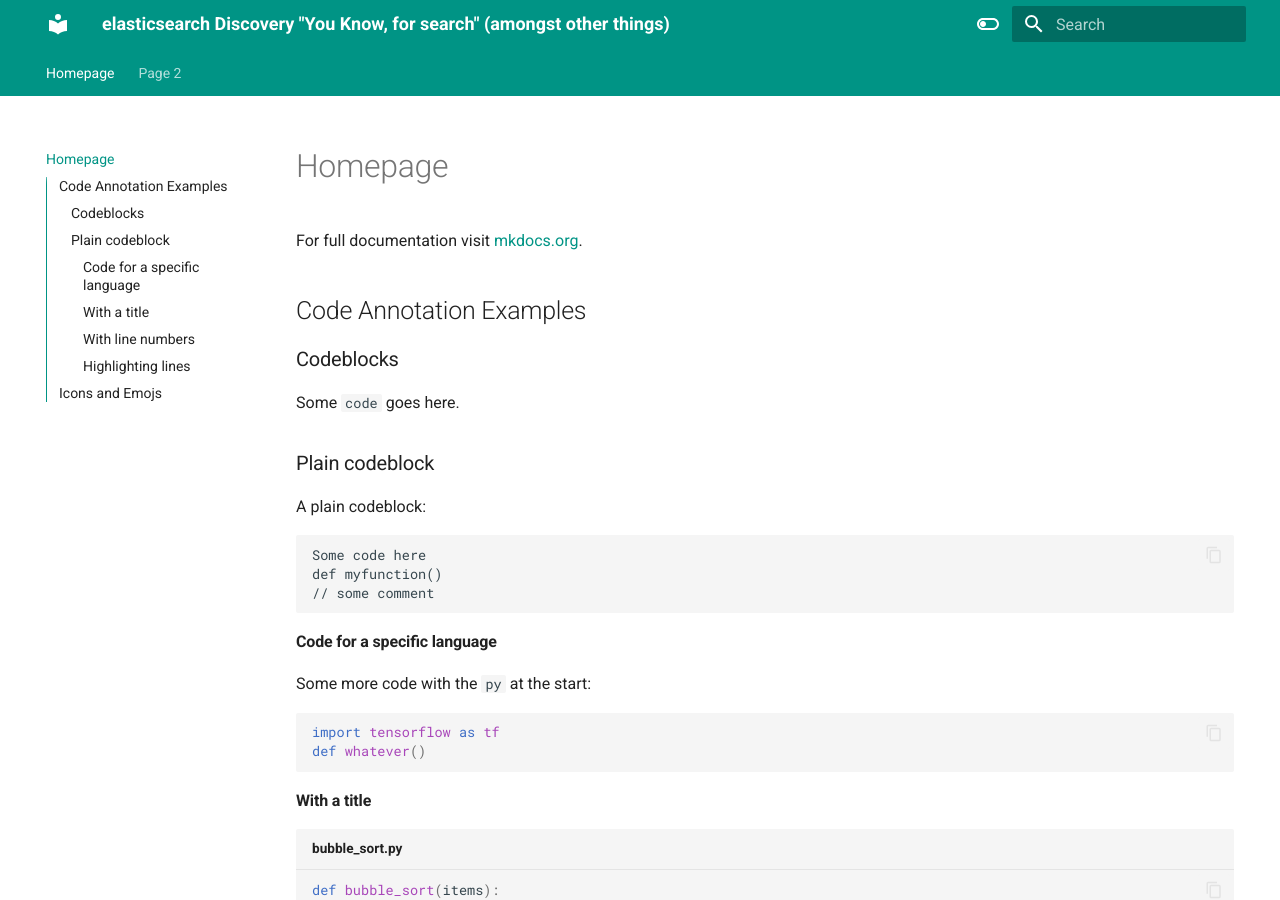
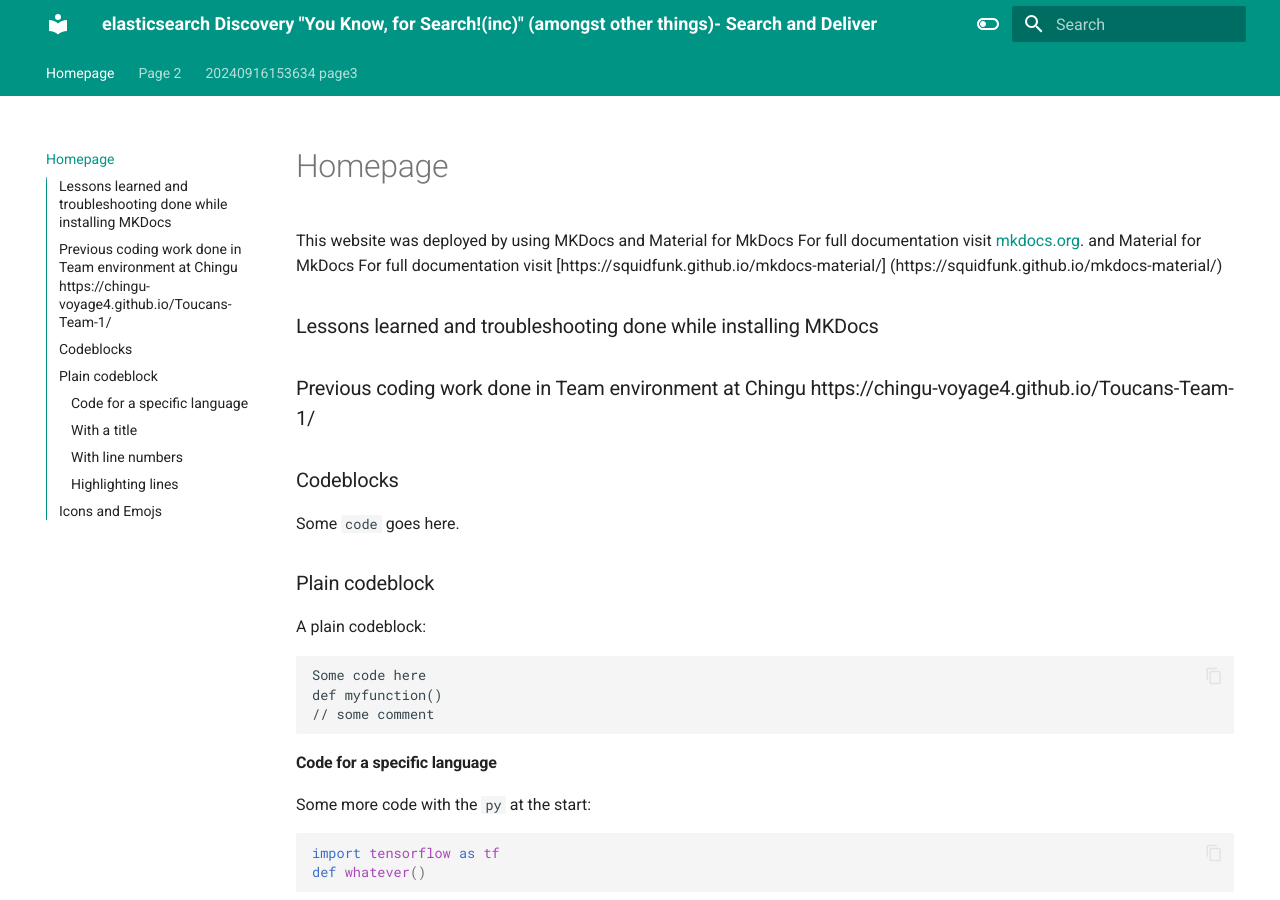
Before and after one commit to dirkduplooy/Elasticsearch, an MkDocs documentation site: the page built from docs/index.md, in a window 1280 px wide and 900 px high. Built offline with MkDocs 1.6.1 and Material for MkDocs 9.7.7, drawn with Linux system fonts in a browser that asks for light colours; emoji names are drawn with the system emoji font.

Commit message:
Appended files with Zettlr

```diff
--- a/docs/index.md
+++ b/docs/index.md
@@ -1,8 +1,12 @@
 # Homepage
+This website was deployed by using MKDocs and Material for MkDocs
+For full documentation visit [mkdocs.org](https://www.mkdocs.org).
+and Material for MkDocs
+For full documentation visit [https://squidfunk.github.io/mkdocs-material/] (https://squidfunk.github.io/mkdocs-material/)
+### Lessons learned and troubleshooting done while installing MKDocs
 
-For full documentation visit [mkdocs.org](https://www.mkdocs.org).
+### Previous coding work done in Team environment at Chingu https://chingu-voyage4.github.io/Toucans-Team-1/
 
-## Code Annotation Examples
 
 ### Codeblocks
 
--- a/mkdocs.yml
+++ b/mkdocs.yml
@@ -1,4 +1,4 @@
-site_name: elasticsearch Discovery "You Know, for search" (amongst other things)
+site_name: elasticsearch Discovery "You Know, for Search!(inc)" (amongst other things)- Search and Deliver
 site_url: https://dirkduplooy.github.io/elasticsearch/
 theme:
   name: material
```
Also changed, not shown: docs/20240916153634-page2.md (renamed from docs/page2.md), docs/20240916153634-page3.md (added).
